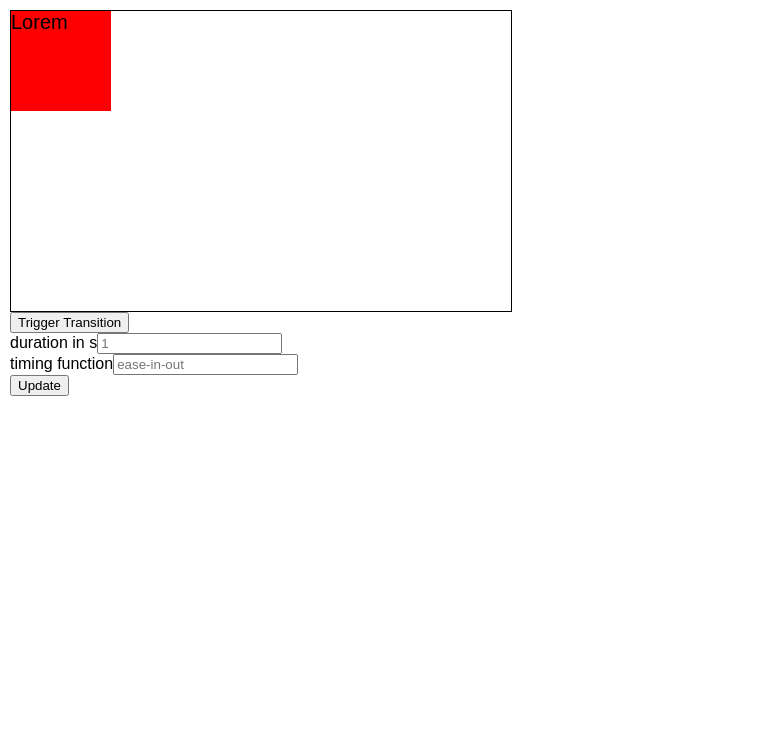
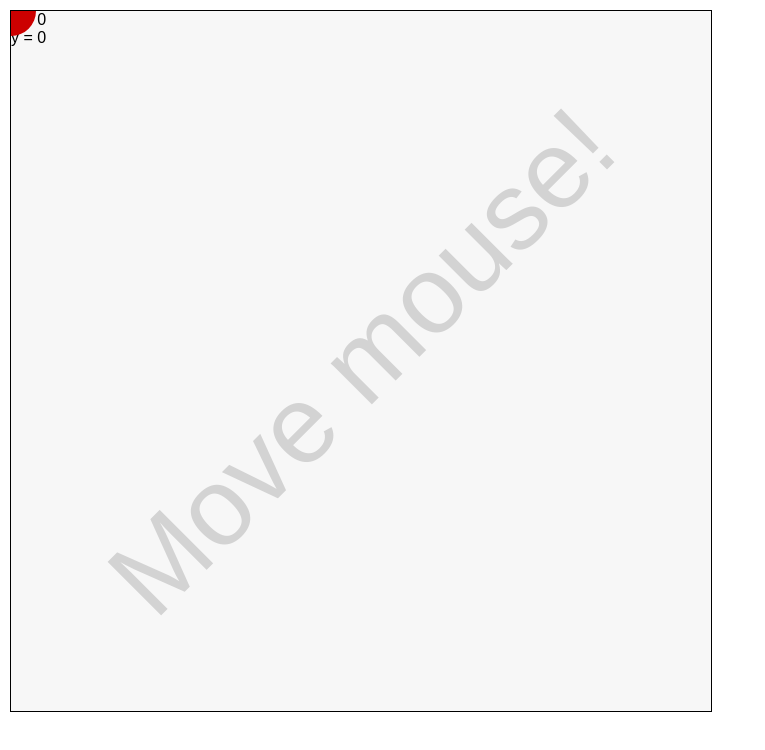
Before and after one commit to coderkd10/css-transition-demos, a React (Create React App) app: page / in a window 1280 px wide. Shown: the top 750 px of the page, without its empty margins (0-765 px from the left). Built offline with nearby package versions, Linux system fonts and the light colour scheme.

Commit message:
Add mouse tracking ball with transition demo

```diff
--- a/src/App.js
+++ b/src/App.js
@@ -1,6 +1,10 @@
 import React from 'react';
-import BasicTransitionDemo from './css-transistion-demo/BasicTransition';
+// import BasicTransitionDemo from './css-transistion-demo/BasicTransition';
+import MouseBallDemo from './css-transistion-demo/MouseBall';
 
-const App = () => <BasicTransitionDemo />
+const App = () => (
+  // <BasicTransitionDemo />
+  <MouseBallDemo />
+);
 
 export default App;
--- /dev/null
+++ b/src/css-transistion-demo/MouseBall.css
@@ -0,0 +1,39 @@
+.ball {
+    border-radius: 50%;
+    width: 50px;
+    height: 50px;
+    background-color: #c00;
+    position: absolute;
+    top: 0;
+    left: 0;
+    transition: transform 0.15s ease-out;
+}
+
+.trackingContainer {
+    width: 700px;
+    height: 700px;
+    border: 1px solid black;
+    position: relative;
+    overflow: hidden;
+    cursor: crosshair;
+}
+
+.bg {
+    position: absolute;
+    z-index: -1;
+    top: 0;
+    left: 0;
+    width: 100%;
+    height: 100%;
+    background-color: #f7f7f7;
+}
+
+.bgText {
+    white-space: nowrap;
+    color: lightgrey;
+    font-size: 110px;
+    position: absolute;
+    top: 50%;
+    left: 50%;
+    transform: translateX(-50%) translateY(-50%) rotate(-45deg);
+}
--- /dev/null
+++ b/src/css-transistion-demo/MouseBall.js
@@ -0,0 +1,61 @@
+// inspired from http://jsfiddle.net/9h261pzo/291/
+// linked in the css transition article - https://developer.mozilla.org/en-US/docs/Web/CSS/CSS_Transitions/Using_CSS_transitions
+
+import React, { Component } from 'react';
+import './MouseBall.css';
+
+class MouseTracker extends Component {
+    state = {
+        x: 0,
+        y: 0,
+    };
+
+    handleMouseMove = e => {
+        const { x, y } = this.container.getBoundingClientRect();
+        this.setState({
+            x: e.clientX - x,
+            y: e.clientY - y
+        });
+    }
+
+    render() {
+        return (
+            <div className="trackingContainer" onMouseMove={this.handleMouseMove}
+                ref={ref => {this.container = ref;}}
+            >
+                <div className="bg">
+                    {/* Right now manually rotated this text and fit it in the
+                    background can write a npm component `RotatedAutoScale`
+                    which takes a render prop, and rotates and scales it so
+                    that it fits within a fixed height, width container
+                    (similar to how I wrote `AutoScale` component -
+                    https://github.com/coderkd10/you-devil/blob/master/src/shared/AutoScale.js) */}
+                    <span className="bgText">Move mouse!</span>
+                </div>
+                {this.props.render(this.state)}
+            </div>
+        )
+    }
+}
+
+const Ball = ({ x, y }) => (
+    <div className='ball'
+        style={{
+            transform: `translateX(calc(-50% + ${x}px)) translateY(calc(-50% + ${y}px)) translateZ(0)`
+        }}
+    />
+)
+
+const Demo = () => (
+    <MouseTracker
+        render={({ x, y }) =>
+            <div>
+                <div>x = {x}</div>
+                <div>y = {y}</div>
+                <Ball x={x} y={y} />
+            </div>
+        }
+    />
+)
+
+export default Demo;
```
